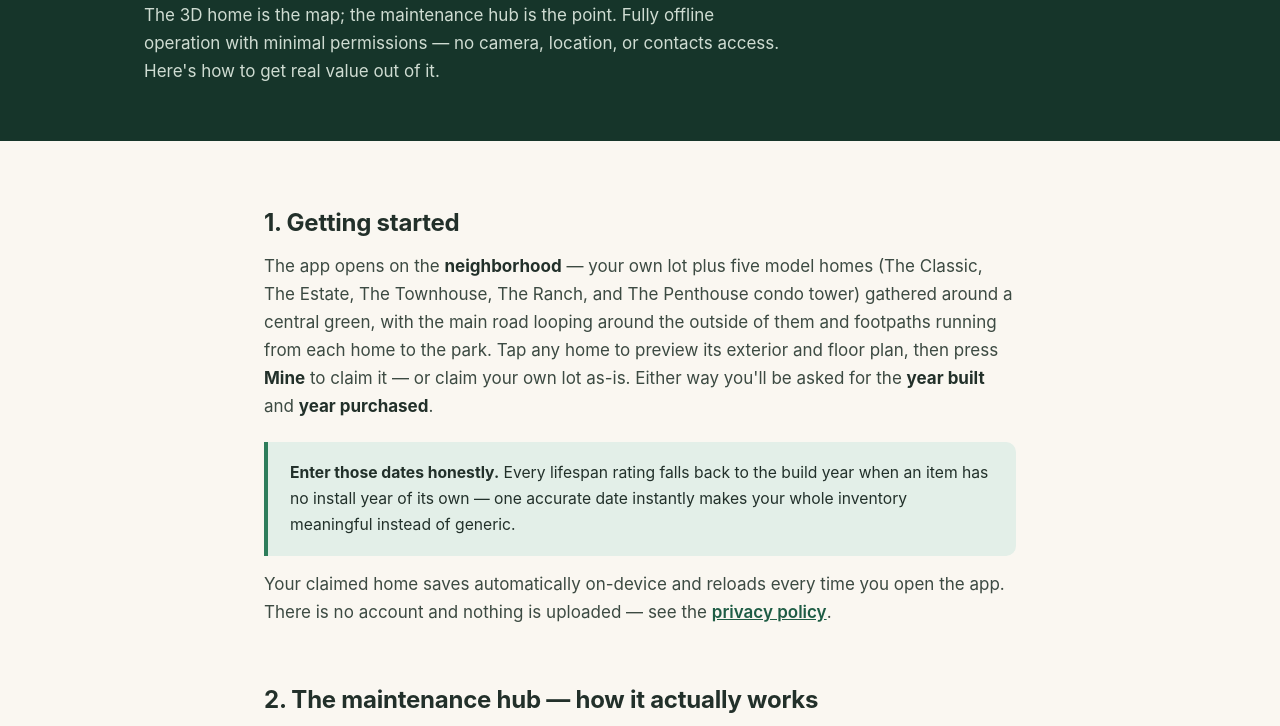
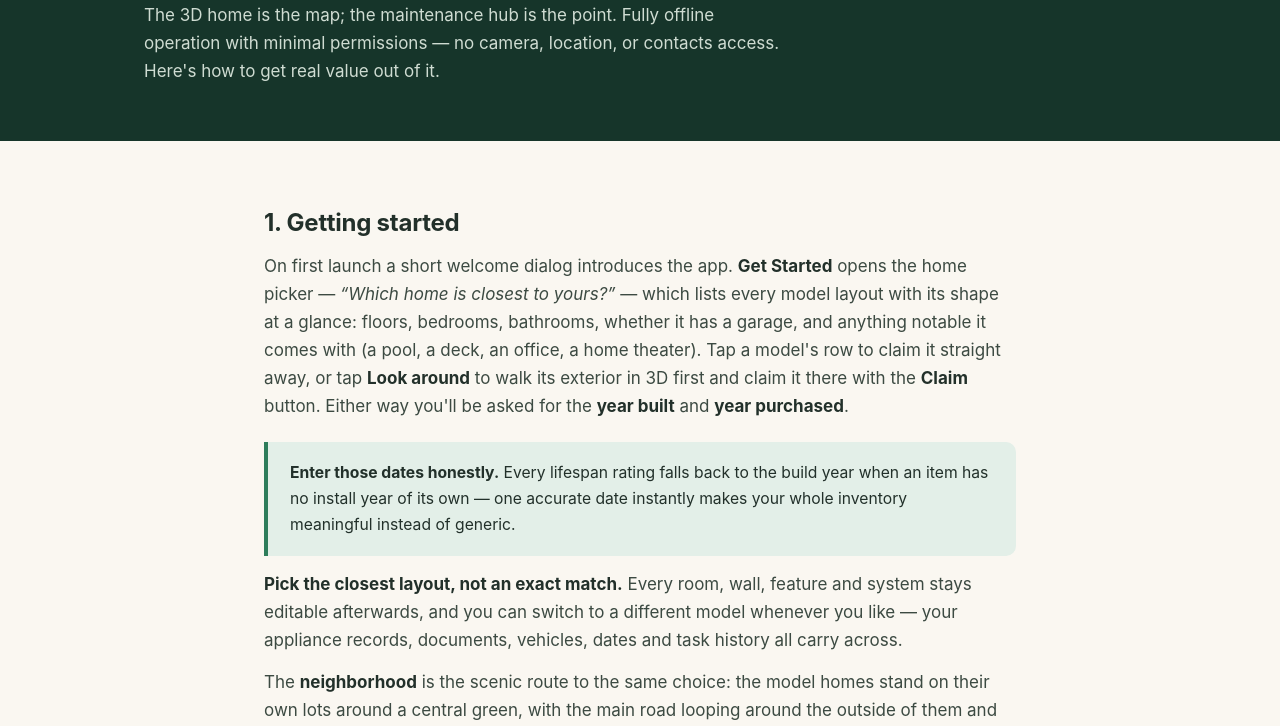
Before and after one commit to dottedcrane/casahealth, a plain HTML site: page homehealth/usage.html in a window 1280 px wide. Shown: the part 203-929 px from the top of the page. Drawn offline with Linux system fonts and the light colour scheme.

Commit message:
Rewrite the HomeHealth getting-started section round the model picker
Mirrors the app change: onboarding now opens a picker listing each model layout
by floors, beds, baths and garage rather than making the user walk a 3D street.

Drops the promise that you can "claim your own lot as-is" — that path never
existed, claiming only ever happens on a model — and stops enumerating the five
models by name, since that goes stale the moment the roster is revised.

Body content ported from the source repo's USAGE.md; link depth, nav label,
naming and LF endings left as this site has them.

Co-Authored-By: Claude Opus 5 <noreply@anthropic.com>

```diff
--- a/homehealth/usage.html
+++ b/homehealth/usage.html
@@ -34,18 +34,30 @@
   <div class="wrap">
 
     <h2>1. Getting started</h2>
-    <p>The app opens on the <strong>neighborhood</strong> — your own lot plus five model homes
-       (The Classic, The Estate, The Townhouse, The Ranch, and The Penthouse condo tower)
-       gathered around a central green, with the main road looping around the outside of them
-       and footpaths running from each home to the park. Tap any home to preview its exterior
-       and floor plan, then press <strong>Mine</strong> to claim it — or claim your own lot
-       as-is. Either way you'll be asked for the <strong>year built</strong> and
+    <p>On first launch a short welcome dialog introduces the app. <strong>Get Started</strong>
+       opens the home picker — <em>“Which home is closest to yours?”</em> — which lists every
+       model layout with its shape at a glance: floors, bedrooms, bathrooms, whether it has a
+       garage, and anything notable it comes with (a pool, a deck, an office, a home theater).
+       Tap a model's row to claim it straight away, or tap <strong>Look around</strong> to walk
+       its exterior in 3D first and claim it there with the <strong>Claim</strong> button.
+       Either way you'll be asked for the <strong>year built</strong> and
        <strong>year purchased</strong>.</p>
     <div class="callout">
       <strong>Enter those dates honestly.</strong> Every lifespan rating falls back to the
       build year when an item has no install year of its own — one accurate date instantly
       makes your whole inventory meaningful instead of generic.
     </div>
+    <p><strong>Pick the closest layout, not an exact match.</strong> Every room, wall, feature
+       and system stays editable afterwards, and you can switch to a different model whenever
+       you like — your appliance records, documents, vehicles, dates and task history all carry
+       across.</p>
+    <p>The <strong>neighborhood</strong> is the scenic route to the same choice: the model homes
+       stand on their own lots around a central green, with the main road looping around the
+       outside of them and footpaths running from each home to the park. Tapping one opens its
+       exterior with the same <strong>Claim</strong> button, and a bar at the top offers
+       <strong>Choose</strong> to jump back to the picker at any time. The home at the centre of
+       the green is a <strong>sample</strong>, not a sixth model — it shows what a set-up home
+       looks like, but nothing about it is ever saved and it cannot be claimed.</p>
     <p>Your claimed home saves automatically on-device and reloads every time you open the app.
        There is no account and nothing is uploaded — see the
        <a href="privacy.html">privacy policy</a>.</p>
```
